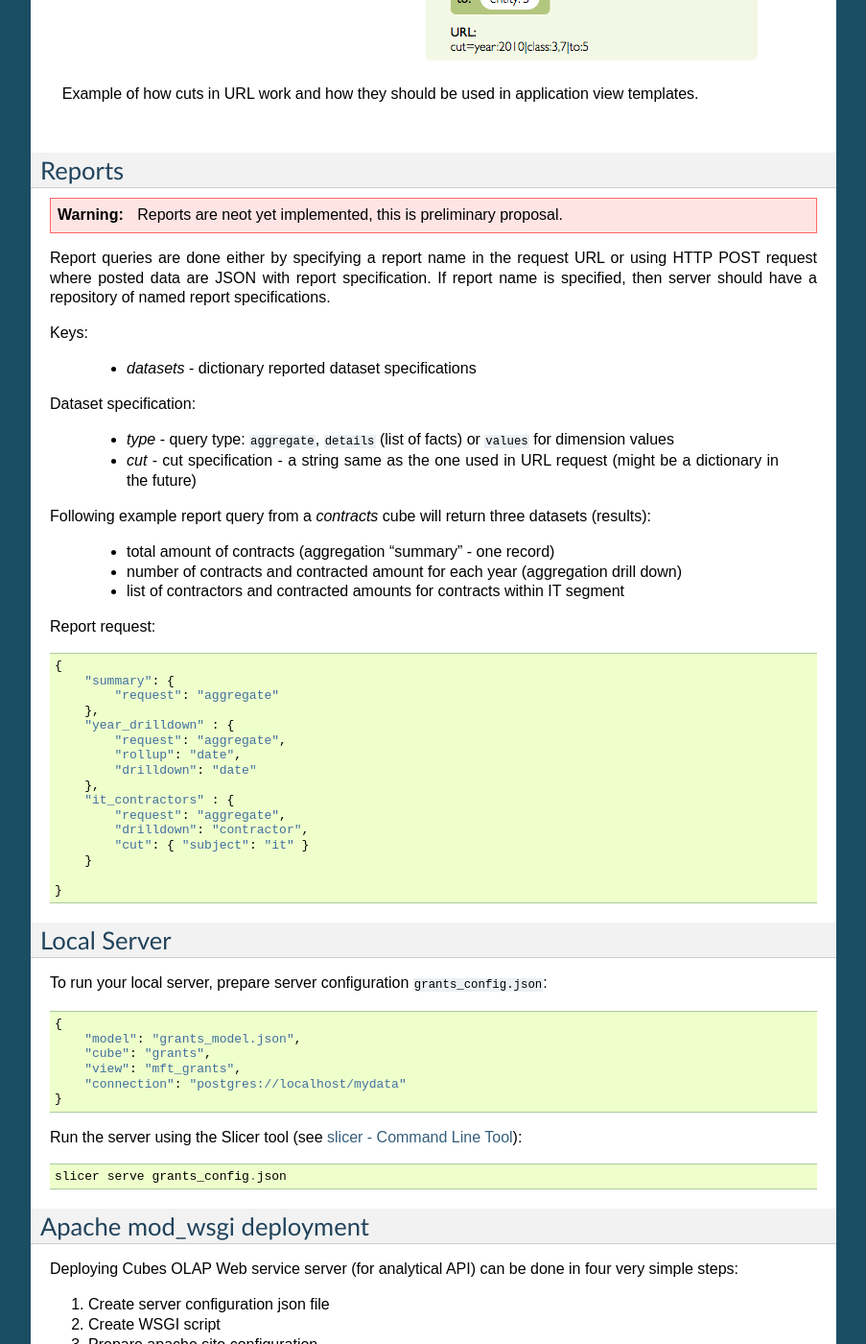
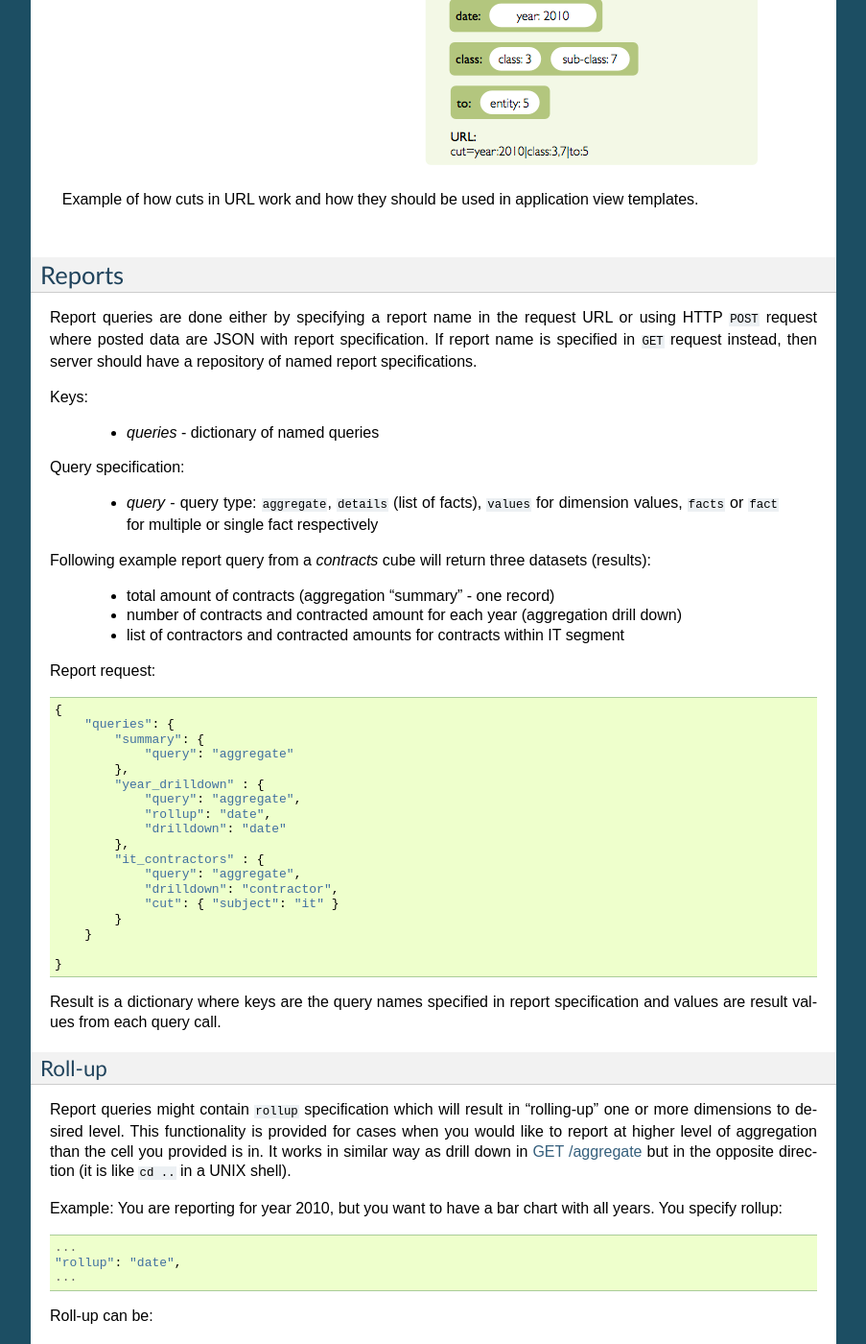
Before and after one commit to DataBrewery/cubes, a Sphinx documentation site: the page built from doc/server.rst, in a window 1280 px wide and 1400 px high, scrolled down 2986 px. Shown: the whole window at 96% size, without its empty margins (198-1101 px from the left). Built offline with Sphinx 7.4.7, drawn with Linux system fonts in a browser that asks for light colours; some of the changed text lies outside the part shown.

Commit message:
added Slicer server POST /report documentation (in-advance to implementation)

```diff
--- a/doc/api/cubes.rst
+++ b/doc/api/cubes.rst
@@ -23,6 +23,11 @@ Logical Model
 .. autoclass:: cubes.Level
     :members:
 
+.. autoclass:: cubes.Attribute
+    :members:
+
+.. autofunction:: cubes.attributelist
+
 Aggregate browsing
 ==================
 
--- a/doc/server.rst
+++ b/doc/server.rst
@@ -7,21 +7,23 @@ Cubes logical model metadata and aggregation browsing functionality.
 
 Server requires the werkzeug_ framework.
 
-API
----
-
 .. _werkzeug: http://werkzeug.pocoo.org/
 
-``/model``
+API
+===
+
+``GET /model``
     Get model metadata as JSON
 
-``/model/dimension/<name>``
+``GET /model/dimension/<name>``
     Get dimension metadata as JSON
 
-``/model/dimension/<name>/levels``
+``GET /model/dimension/<name>/levels``
     Get list level metadata from default hierarchy of requested dimension.
 
-``/aggregate``
+.. _serveraggregate:
+
+``GET /aggregate``
     Return aggregation result as JSON. The result will contain keys: `summary` and `drilldown`. The
     summary contains one row and represents aggregation of whole cuboid specified in the cut. The
     `drilldown` contains rows for each value of drilled-down dimension.
@@ -53,7 +55,7 @@ API
     can be configurable therefore might be disabled (for example for performance reasons).
 
 
-``/facts``
+``GET /facts``
     Return all facts (details) within cuboid.
 
     :Parameters:
@@ -61,10 +63,10 @@ API
         * `page`, `pagesize` - paginate results
         * `order` - order results
 
-``/fact/<id>``
+``GET /fact/<id>``
     Get single fact with specified `id`. For example: ``/fact/1024``
 
-``/dimension/<dimension>``
+``GET /dimension/<dimension>``
     Get values for attributes of a `dimension`.
 
     :Parameters:
@@ -74,10 +76,14 @@ API
         * `page`, `pagesize` - paginate results
         * `order` - order results
 
-``/report``
-    Process multiple request within one API call. (Not yet implemented)
+``POST /report``
+    Process multiple request within one API call. The ``POST`` data should be a JSON containig
+    report specification where keys are names of queries and values are dictionaries describing
+    the queries.
 
-``/drilldown/<dimension>/<path>``
+    See :ref:`serverreport` for more information.
+
+``GET /drilldown/<dimension>/<path>``
     Aggregate next level of dimension. This is similar to ``/aggregate`` with
     ``drilldown=<dimension>`` parameter. Does not result in error when path has largest possible
     length, returns empty results instead and result count 0.
@@ -134,26 +144,23 @@ Following image contains examples of cuts in URLs and how they change by browsin
     Example of how cuts in URL work and how they should be used in application view templates.
 
 
+.. _serverreport:
+
 Reports
--------
+=======
 
-.. warning::
-
-    Reports are neot yet implemented, this is preliminary proposal.
-
-Report queries are done either by specifying a report name in the request URL or using HTTP POST
-request where posted data are JSON with report specification. If report name is specified, then
-server should have a repository of named report specifications.
+Report queries are done either by specifying a report name in the request URL or using HTTP
+``POST`` request where posted data are JSON with report specification. If report name is specified
+in ``GET`` request instead, then server should have a repository of named report specifications.
 
 Keys:
 
-    * `datasets` - dictionary reported dataset specifications
+    * `queries` - dictionary of named queries
 
-Dataset specification:
+Query specification:
 
-    * `type` - query type: ``aggregate``, ``details`` (list of facts) or ``values`` for dimension values
-    * `cut` - cut specification - a string same as the one used in URL request (might be a
-      dictionary in the future)
+    * `query` - query type: ``aggregate``, ``details`` (list of facts), ``values`` for dimension
+      values, ``facts`` or ``fact`` for multiple or single fact respectively
 
 Following example report query from a `contracts` cube will return three datasets (results):
 
@@ -164,22 +171,51 @@ Following example report query from a `contracts` cube will return three dataset
 Report request::
 
     {
-        "summary": {
-            "request": "aggregate"
-        },
-        "year_drilldown" : {
-            "request": "aggregate",
-            "rollup": "date",
-            "drilldown": "date"
-        },
-        "it_contractors" : {
-            "request": "aggregate",
-            "drilldown": "contractor",
-            "cut": { "subject": "it" }
+        "queries": {
+            "summary": {
+                "query": "aggregate"
+            },
+            "year_drilldown" : {
+                "query": "aggregate",
+                "rollup": "date",
+                "drilldown": "date"
+            },
+            "it_contractors" : {
+                "query": "aggregate",
+                "drilldown": "contractor",
+                "cut": { "subject": "it" }
+            }
         }
 
     }
 
+Result is a dictionary where keys are the query names specified in report specification and values
+are result values from each query call.
+
+Roll-up
+-------
+
+Report queries might contain ``rollup`` specification which will result in "rolling-up"
+one or more dimensions to desired level. This functionality is provided for cases when you
+would like to report at higher level of aggregation than the cell you provided is in.
+It works in similar way as drill down in :ref:`serveraggregate` but in
+the opposite direction (it is like ``cd ..`` in a UNIX shell).
+
+Example: You are reporting for year 2010, but you want to have a bar chart with all years.
+You specify rollup::
+
+    ...
+    "rollup": "date",
+    ...
+
+Roll-up can be:
+
+    * a string - single dimension to be rolled up one level
+    * an array - list of dimension names to be rolled-up one level
+    * a dictionary where keys are dimension names and values are levels to be rolled up-to
+
+Running and Deployment
+======================
 
 Local Server
 ------------
```
Also changed, not shown: other parts of doc/server.rst (+4 -0 lines).
